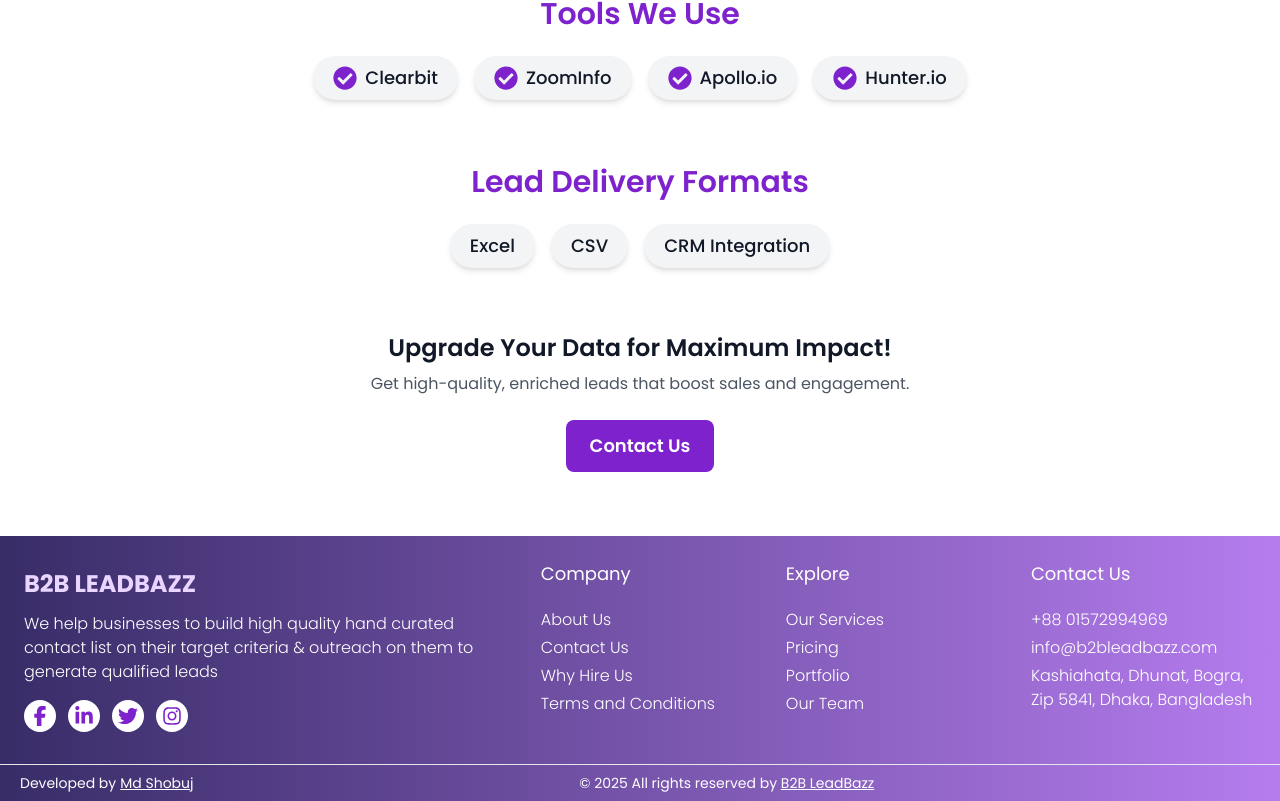
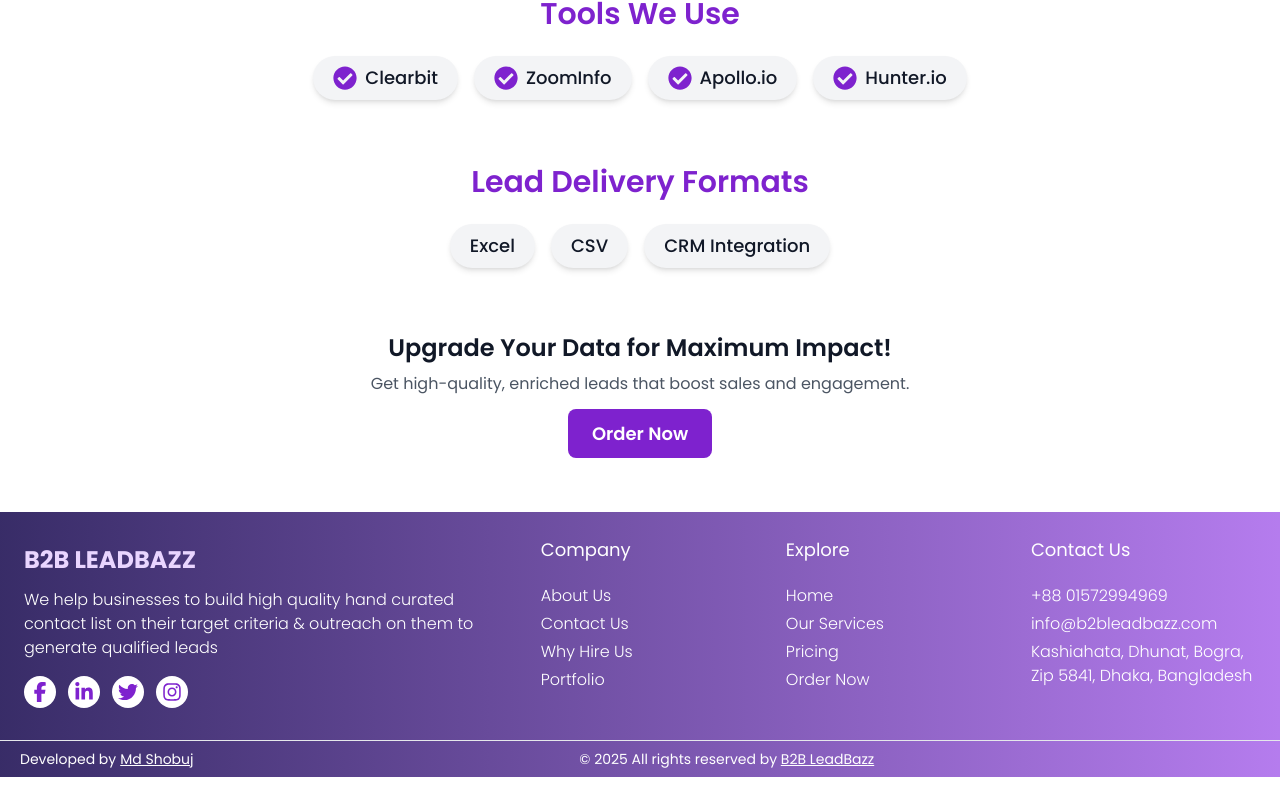
Before and after one commit to MdShobujDev/b2b-LeadBuzz, a Next.js app: page /services/Data-Enrichment in a window 1280 px wide. Shown: the part 1632-2433 px from the top of the page. After the commit the page ends 2409 px from the top, so only its background shows below. Built offline with nearby package versions, Linux system fonts and the light colour scheme; what @ant-design/nextjs-registry would draw is missing.

Commit message:
add links for all link element

```diff
--- a/src/app/contact/page.tsx
+++ b/src/app/order/page.tsx
@@ -8,7 +8,7 @@ const data = {
   description: `Have questions or ready to get started? Our team is here to provide the answers and support you need. Reach out today, and let's explore how we can help your business grow with tailored B2B lead generation solutions.`,
 };
 
-const Contact = () => {
+const Order = () => {
   return (
     <Suspense fallback={<Loading />}>
       <section>
@@ -19,4 +19,4 @@ const Contact = () => {
   );
 };
 
-export default Contact;
+export default Order;
--- a/src/components/AboutPage/AboutAgency.tsx
+++ b/src/components/AboutPage/AboutAgency.tsx
@@ -13,7 +13,7 @@ const AboutAgency = () => {
     setTimeout(() => {
       router.push("/about-us/#about");
     }, 300);
-  }, []);
+  }, [router]);
   return (
     <section id="about" className=" max-w-7xl mx-auto px-5 my-10 scroll-mt-20">
       {/* title and description  */}
--- a/src/components/Footer.tsx
+++ b/src/components/Footer.tsx
@@ -56,35 +56,59 @@ function Footer() {
           <div>
             <h2 className="sm:text-lg mb-5 text-white">Company</h2>
             <ul className="text-white sm:text-base text-sm font-light flex flex-col gap-1">
-              <li className="flex items-center cursor-pointer duration-200 ease-linear transition-all hover:translate-x-2">
+              <Link
+                href={"/about-us"}
+                className="flex items-center cursor-pointer duration-200 ease-linear transition-all hover:translate-x-2"
+              >
                 About Us
-              </li>
-              <li className="flex items-center cursor-pointer duration-200 ease-linear transition-all hover:translate-x-2">
+              </Link>
+              <Link
+                href={"/#contact"}
+                className="flex items-center cursor-pointer duration-200 ease-linear transition-all hover:translate-x-2"
+              >
                 Contact Us
-              </li>
-              <li className="flex items-center cursor-pointer duration-200 ease-linear transition-all hover:translate-x-2">
+              </Link>
+              <Link
+                href={"/why-hire-us"}
+                className="flex items-center cursor-pointer duration-200 ease-linear transition-all hover:translate-x-2"
+              >
                 Why Hire Us
-              </li>
-              <li className="flex items-center cursor-pointer duration-200 ease-linear transition-all hover:translate-x-2">
-                Terms and Conditions
-              </li>
+              </Link>
+              <Link
+                href={"/portfolio"}
+                className="flex items-center cursor-pointer duration-200 ease-linear transition-all hover:translate-x-2"
+              >
+                Portfolio
+              </Link>
             </ul>
           </div>
           <div>
             <h2 className="sm:text-lg mb-5 text-white">Explore</h2>
             <ul className="text-white sm:text-base text-sm font-light flex flex-col gap-1">
-              <li className="flex items-center cursor-pointer duration-200 ease-linear transition-all hover:translate-x-2">
+              <Link
+                href={"/"}
+                className="flex items-center cursor-pointer duration-200 ease-linear transition-all hover:translate-x-2"
+              >
+                Home
+              </Link>
+              <Link
+                href={"/#services"}
+                className="flex items-center cursor-pointer duration-200 ease-linear transition-all hover:translate-x-2"
+              >
                 Our Services
-              </li>
-              <li className="flex items-center cursor-pointer duration-200 ease-linear transition-all hover:translate-x-2">
+              </Link>
+              <Link
+                href={"/pricing"}
+                className="flex items-center cursor-pointer duration-200 ease-linear transition-all hover:translate-x-2"
+              >
                 Pricing
-              </li>
-              <li className="flex items-center cursor-pointer duration-200 ease-linear transition-all hover:translate-x-2">
-                Portfolio
-              </li>
-              <li className="flex items-center cursor-pointer duration-200 ease-linear transition-all hover:translate-x-2">
-                Our Team
-              </li>
+              </Link>
+              <Link
+                href={"/order"}
+                className="flex items-center cursor-pointer duration-200 ease-linear transition-all hover:translate-x-2"
+              >
+                Order Now
+              </Link>
             </ul>
           </div>
           <div>
--- a/src/components/Header.tsx
+++ b/src/components/Header.tsx
@@ -54,7 +54,7 @@ function Header() {
               ))}
             </div>
             <Link
-              href={"/contact"}
+              href={"/order"}
               className=" text-white font-medium text-xs cursor-pointer px-4 py-2.5 rounded  bg-[#392d69]"
             >
               GET 50 FREE
@@ -99,7 +99,7 @@ function Header() {
             ))}
           </div>
           <Link
-            href="/contact"
+            href="/order"
             className="bg-[#392d69] mx-5 mb-3 text-white font-medium text-xs cursor-pointer p-3 rounded border text-center"
           >
             GET 50 FREE
--- a/src/components/HomePage/HeroSection.tsx
+++ b/src/components/HomePage/HeroSection.tsx
@@ -53,7 +53,7 @@ const HeroSection = () => {
           </p>
           <div className=" mt-5 flex gap-3 items-center justify-center">
             <Link
-              href="/"
+              href="/#contact"
               className=" bg-[#B17AEA] text-white px-4 py-2 rounded-md font-medium cursor-pointer  transition-all sm:text-base text-xs"
             >
               CONTACT US
--- a/src/components/about services/DataEnrichmentLead.tsx
+++ b/src/components/about services/DataEnrichmentLead.tsx
@@ -1,3 +1,4 @@
+import Link from "next/link";
 import { JSX } from "react";
 import { FaCheckCircle, FaDatabase, FaSearch } from "react-icons/fa";
 
@@ -106,9 +107,14 @@ const DataEnrichmentLead = () => {
         <p className="text-gray-600 mt-2">
           Get high-quality, enriched leads that boost sales and engagement.
         </p>
-        <button className="mt-6 bg-[#7e22ce] hover:bg-purple-800 text-white px-6 py-3 rounded-lg text-lg font-semibold transition">
-          Contact Us
-        </button>
+        <div className=" mt-6">
+          <Link
+            href={"/order"}
+            className=" bg-[#7e22ce] hover:bg-purple-800 text-white px-6 py-3 rounded-lg text-lg font-semibold transition"
+          >
+            Order Now
+          </Link>
+        </div>
       </div>
     </section>
   );
--- a/src/components/about services/EcommerceLead.tsx
+++ b/src/components/about services/EcommerceLead.tsx
@@ -1,3 +1,4 @@
+import Link from "next/link";
 import {
   FaChartLine,
   FaCheckCircle,
@@ -193,9 +194,14 @@ const EcommerceLead = () => {
         <p className="text-gray-600 mt-2">
           Get high-quality, purchase-ready leads today.
         </p>
-        <button className="mt-6 bg-[#7e22ce] hover:bg-purple-800 text-white px-6 py-3 rounded-lg text-lg font-semibold transition">
-          Contact Us
-        </button>
+        <div className=" mt-6">
+          <Link
+            href={"/order"}
+            className=" bg-[#7e22ce] hover:bg-purple-800 text-white px-6 py-3 rounded-lg text-lg font-semibold transition"
+          >
+            Order Now
+          </Link>
+        </div>
       </div>
     </section>
   );
--- a/src/components/about services/InfluencerLead.tsx
+++ b/src/components/about services/InfluencerLead.tsx
@@ -1,3 +1,4 @@
+import Link from "next/link";
 import { JSX } from "react";
 import { FaCheckCircle, FaSearch, FaUsers } from "react-icons/fa";
 const influencerLeadInfo = {
@@ -95,9 +96,14 @@ const InfluencerLead = () => {
         <p className="text-gray-600 mt-2">
           Get high-quality influencer leads and boost your brand visibility.
         </p>
-        <button className="mt-6 bg-[#7e22ce] hover:bg-purple-800 text-white px-6 py-3 rounded-lg text-lg font-semibold transition">
-          Contact Us
-        </button>
+        <div className=" mt-6">
+          <Link
+            href={"/order"}
+            className=" bg-[#7e22ce] hover:bg-purple-800 text-white px-6 py-3 rounded-lg text-lg font-semibold transition"
+          >
+            Order Now
+          </Link>
+        </div>
       </div>
     </section>
   );
--- a/src/components/about services/LeadGeneration.tsx
+++ b/src/components/about services/LeadGeneration.tsx
@@ -1,3 +1,4 @@
+import Link from "next/link";
 import {
   FaBriefcase,
   FaBuilding,
@@ -184,9 +185,14 @@ const LeadGeneration = () => {
         <p className="text-gray-600 mt-2">
           Grow your business with high-quality leads tailored to your needs.
         </p>
-        <button className="mt-6 bg-[#7e22ce] hover:bg-purple-800 text-white px-6 py-3 rounded-lg text-lg font-semibold transition">
-          Contact Us
-        </button>
+        <div className=" mt-6">
+          <Link
+            href={"/order"}
+            className=" bg-[#7e22ce] hover:bg-purple-800 text-white px-6 py-3 rounded-lg text-lg font-semibold transition"
+          >
+            Order Now
+          </Link>
+        </div>
       </div>
     </section>
   );
--- a/src/components/about services/VirtualAssistantLead.tsx
+++ b/src/components/about services/VirtualAssistantLead.tsx
@@ -1,3 +1,4 @@
+import Link from "next/link";
 import {
   FaCheckCircle,
   FaClipboardList,
@@ -134,9 +135,14 @@ const VirtualAssistantLead = () => {
           Boost your productivity with our expert virtual assistants tailored to
           your needs.
         </p>
-        <button className="mt-6 bg-[#7e22ce] hover:bg-purple-800 text-white px-6 py-3 rounded-lg text-lg font-semibold transition">
-          Contact Us
-        </button>
+        <div className=" mt-6">
+          <Link
+            href={"/order"}
+            className=" bg-[#7e22ce] hover:bg-purple-800 text-white px-6 py-3 rounded-lg text-lg font-semibold transition"
+          >
+            Order Now
+          </Link>
+        </div>
       </div>
     </section>
   );
--- a/src/components/about services/WebResearchLead.tsx
+++ b/src/components/about services/WebResearchLead.tsx
@@ -1,3 +1,4 @@
+import Link from "next/link";
 import {
   FaCheckCircle,
   FaClipboardList,
@@ -137,9 +138,14 @@ const WebResearchLead = () => {
           Get top-quality web research and lead generation services tailored to
           your business needs.
         </p>
-        <button className="mt-6 bg-[#7e22ce] hover:bg-purple-800 text-white px-6 py-3 rounded-lg text-lg font-semibold transition">
-          Contact Us
-        </button>
+        <div className=" mt-6">
+          <Link
+            href={"/order"}
+            className=" bg-[#7e22ce] hover:bg-purple-800 text-white px-6 py-3 rounded-lg text-lg font-semibold transition"
+          >
+            Order Now
+          </Link>
+        </div>
       </div>
     </section>
   );
```
